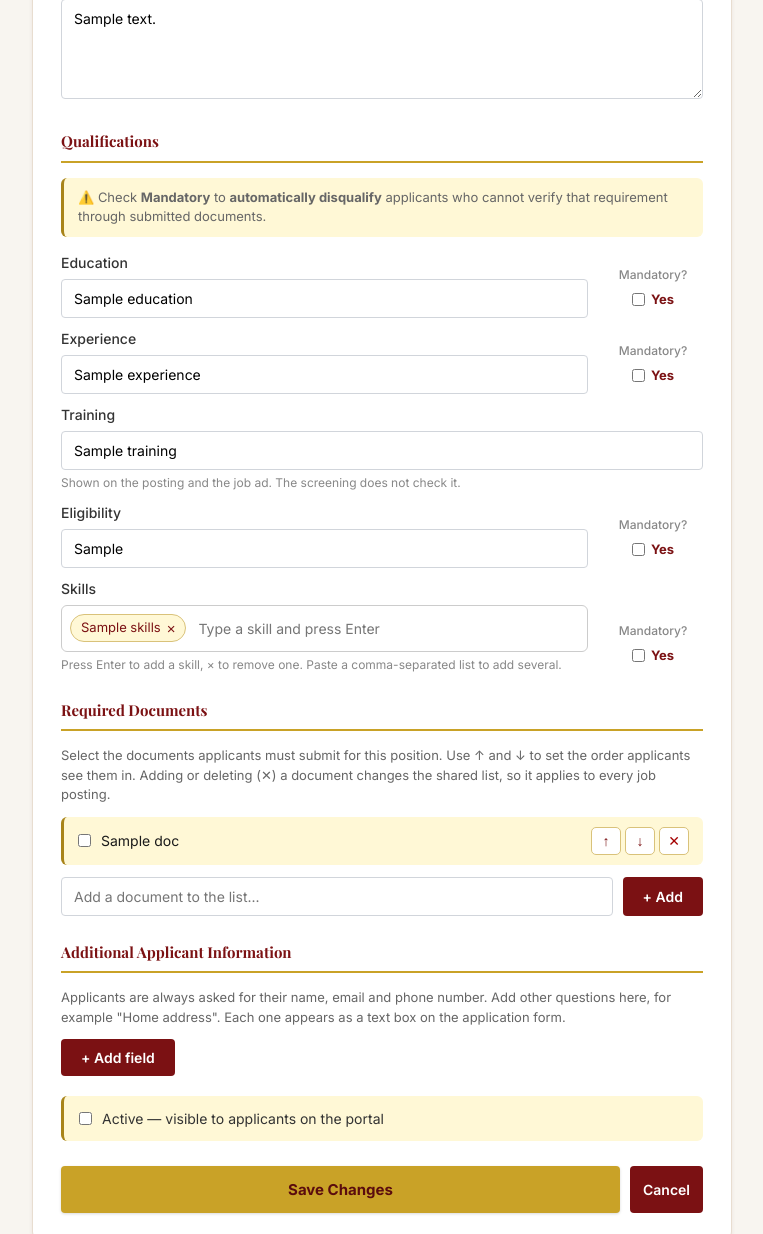
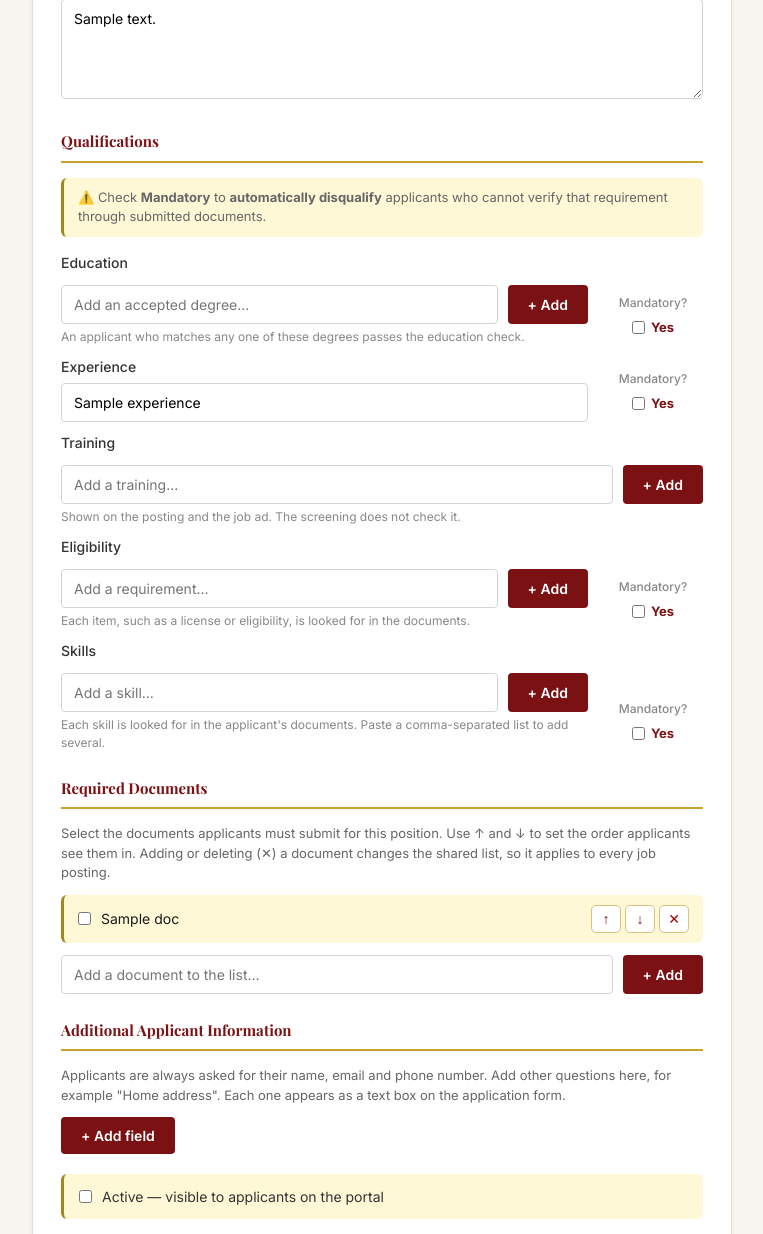
Before and after one commit to lichking1124-byte/hr_system, a Flask app: template templates/admin/job_form.html in a window 1280 px wide. Shown: the part 802-2036 px from the top of the page, without its empty margins (258-1021 px from the left). Run offline with Flask 3, Linux system fonts and the light colour scheme; the template is opened without the code that fills it: most values are stand-ins (such as "Sample title", 1, 10 or a date in 2020).

Commit message:
Per-posting add/remove lists for education, training, eligibility and skills

```diff
--- a/app.py
+++ b/app.py
@@ -130,7 +130,7 @@
 
 
 # ---------------------------------------------------------------- qualification lists (per posting)
-QUAL_COLUMNS = {'skills': 'skills', 'education': 'education', 'other': 'other_requirements'}
+QUAL_COLUMNS = {'skills': 'skills', 'education': 'education', 'training': 'training', 'other': 'other_requirements'}
 
 
 def split_items(text):
@@ -592,7 +592,7 @@
             request.form.get('deadline') or None,
             clean_position_type(request.form.get('position_type')),
             json.dumps(parse_extra_fields(request.form)),
-            (request.form.get('training') or '').strip()[:500]
+            qualification_value(request.form, 'training', 'training').strip()[:500]
         ))
         conn.commit()
         conn.close()
@@ -648,7 +648,7 @@
             request.form.get('deadline') or None,
             clean_position_type(request.form.get('position_type')),
             json.dumps(parse_extra_fields(request.form)),
-            (request.form.get('training') or '').strip()[:500],
+            qualification_value(request.form, 'training', 'training').strip()[:500],
             job_id
         ))
         conn.commit()
--- a/templates/admin/job_form.html
+++ b/templates/admin/job_form.html
@@ -57,6 +57,7 @@
     border-left: 3px solid var(--gold-dark);
     margin-bottom: 15px;
 }
+.qual-list { margin-top: 10px; }
 .doc-item .doc-name { flex: 1; }
 .doc-actions { display: flex; gap: 4px; }
 .doc-btn {
@@ -82,6 +83,27 @@
 {% endblock %}
 
 {% block content %}
+{% macro qual_row(kind, name) %}
+<div class="doc-item">
+    <input type="hidden" name="qual_{{ kind }}" value="{{ name }}">
+    <span class="doc-name">{{ name }}</span>
+    <span class="doc-actions">
+        <button type="button" class="doc-btn danger" data-act="remove" title="Remove" aria-label="Remove: {{ name }}">✕</button>
+    </span>
+</div>
+{% endmacro %}
+
+{% macro qual_list(kind, items, placeholder, hint) %}
+<div class="qual-list" data-kind="{{ kind }}">
+    {% for name in items %}{{ qual_row(kind, name) }}{% endfor %}
+</div>
+<div class="add-doc">
+    <input type="text" class="qual-add-input" data-kind="{{ kind }}" maxlength="400" placeholder="{{ placeholder }}" aria-label="{{ placeholder }}">
+    <button type="button" class="btn btn-primary qual-add-btn" data-kind="{{ kind }}">+ Add</button>
+</div>
+<div class="field-hint">{{ hint }}</div>
+{% endmacro %}
+
 <div style="max-width:700px; margin:0 auto;">
     <div class="page-header">
         <h1>{% if job %}Edit Job Posting{% else %}New Job Posting{% endif %}</h1>
@@ -90,6 +112,7 @@
 
     <div class="card">
         <form method="POST" id="job-form">
+            <input type="hidden" name="qual_present" value="1">
             <div class="section-divider">Position Details</div>
 
             <label>Campus *</label>
@@ -137,8 +160,8 @@
             <div class="qual-row">
                 <div>
                     <label style="margin-top:0;">Education</label>
-                    <input name="education" placeholder="e.g. Bachelor's degree in any field"
-                           value="{{ job.education if job else '' }}">
+                    {{ qual_list('education', qual_items['education'], 'Add an accepted degree...',
+                                 'An applicant who matches any one of these degrees passes the education check.') }}
                 </div>
                 <div class="mandatory-box">
                     <label>Mandatory?</label>
@@ -171,18 +194,16 @@
             <div class="qual-row">
                 <div>
                     <label style="margin-top:0;">Training</label>
-                    <input name="training" maxlength="500" placeholder="e.g. 8 hours of relevant training"
-                           value="{{ job.training if job and job.training else '' }}">
-                    <div class="field-hint">Shown on the posting and the job ad. The screening does not check it.</div>
+                    {{ qual_list('training', qual_items['training'], 'Add a training...',
+                                 'Shown on the posting and the job ad. The screening does not check it.') }}
                 </div>
             </div>
 
             <div class="qual-row">
                 <div>
                     <label style="margin-top:0;">Eligibility</label>
-                    <input name="other_requirements"
-                           placeholder="e.g. PRC License, CS Professional, willing to work on-site"
-                           value="{{ job.other_requirements if job else '' }}">
+                    {{ qual_list('other', qual_items['other'], 'Add a requirement...',
+                                 'Each item, such as a license or eligibility, is looked for in the documents.') }}
                 </div>
                 <div class="mandatory-box">
                     <label>Mandatory?</label>
@@ -198,12 +219,8 @@
             <div class="qual-row">
                 <div>
                     <label style="margin-top:0;">Skills</label>
-                    <input type="hidden" name="skills" id="skills-value" value="{{ job.skills if job else '' }}">
-                    <div class="chip-box" id="skills-box">
-                        <input type="text" id="skill-input" maxlength="80"
-                               placeholder="Type a skill and press Enter" aria-label="Add a skill">
-                    </div>
-                    <div class="field-hint">Press Enter to add a skill, × to remove one. Paste a comma-separated list to add several.</div>
+                    {{ qual_list('skills', qual_items['skills'], 'Add a skill...',
+                                 'Each skill is looked for in the applicant\'s documents. Paste a comma-separated list to add several.') }}
                 </div>
                 <div class="mandatory-box">
                     <label>Mandatory?</label>
@@ -417,57 +434,74 @@
     preset.forEach(name => addDocItem(name, true));
 }
 
-/* ---------- required skills as a list ---------- */
+/* ---------- qualification lists (skills, education, other requirements): separate for each posting ---------- */
 (function () {
-    const hidden = document.getElementById('skills-value');
-    const box = document.getElementById('skills-box');
-    const input = document.getElementById('skill-input');
-    const form = document.getElementById('job-form');
-    let skills = [];
-
-    function sync() {
-        hidden.value = skills.join(', ');
-        Array.prototype.slice.call(box.querySelectorAll('.chip')).forEach(c => c.remove());
-        skills.forEach(function (skill, i) {
-            const chip = document.createElement('span');
-            chip.className = 'chip';
-            chip.appendChild(document.createTextNode(skill));
-            const x = document.createElement('button');
-            x.type = 'button';
-            x.textContent = '\u00d7';
-            x.title = 'Remove';
-            x.setAttribute('aria-label', 'Remove skill: ' + skill);
-            x.addEventListener('click', function () { skills.splice(i, 1); sync(); });
-            chip.appendChild(x);
-            box.insertBefore(chip, input);
-        });
+    /* 'A, B (x, y); C' -> ['A', 'B (x, y)', 'C']  (commas inside brackets do not split) */
+    function splitItems(text) {
+        const items = []; let buf = ''; let depth = 0;
+        for (const ch of String(text)) {
+            if (ch === '(') { depth++; } else if (ch === ')' && depth) { depth--; }
+            if (depth === 0 && (ch === ',' || ch === ';' || ch === '\n' || ch === '\r')) { items.push(buf); buf = ''; }
+            else { buf += ch; }
+        }
+        items.push(buf);
+        return items.map(function (s) { return s.replace(/\s+/g, ' ').trim(); }).filter(Boolean);
     }
 
-    function addSkills(text) {
-        String(text).split(/[,;\n]+/).map(s => s.trim()).filter(Boolean).forEach(function (s) {
-            if (!skills.some(x => x.toLowerCase() === s.toLowerCase())) { skills.push(s); }
-        });
-        sync();
+    function addRow(list, kind, name) {
+        const div = document.createElement('div');
+        div.className = 'doc-item';
+        const hidden = document.createElement('input');
+        hidden.type = 'hidden';
+        hidden.name = 'qual_' + kind;
+        hidden.value = name;
+        const label = document.createElement('span');
+        label.className = 'doc-name';
+        label.textContent = name;
+        const actions = document.createElement('span');
+        actions.className = 'doc-actions';
+        actions.appendChild(actionButton('remove', '\u2715', 'Remove', name, true));
+        div.appendChild(hidden);
+        div.appendChild(label);
+        div.appendChild(actions);
+        list.appendChild(div);
     }
 
-    input.addEventListener('keydown', function (e) {
-        if (e.key === 'Enter' || e.key === ',') {
+    Array.prototype.forEach.call(document.querySelectorAll('.qual-list'), function (list) {
+        const kind = list.dataset.kind;
+        const input = document.querySelector('.qual-add-input[data-kind="' + kind + '"]');
+        const addBtn = document.querySelector('.qual-add-btn[data-kind="' + kind + '"]');
+
+        function add() {
+            const have = Array.prototype.map.call(list.querySelectorAll('input[type="hidden"]'), function (h) { return h.value.toLowerCase(); });
+            splitItems(input.value).forEach(function (name) {
+                name = name.slice(0, 120);
+                if (have.indexOf(name.toLowerCase()) < 0) { addRow(list, kind, name); have.push(name.toLowerCase()); }
+            });
+            input.value = '';
+            input.focus();
+        }
+
+        list.addEventListener('click', function (e) {
+            const btn = e.target.closest('.doc-btn');
+            if (btn && btn.dataset.act === 'remove') { btn.closest('.doc-item').remove(); }
+        });
+        addBtn.addEventListener('click', add);
+        input.addEventListener('keydown', function (e) {
+            if (e.key === 'Enter') { e.preventDefault(); add(); }
+        });
+    });
+
+    /* a typed item that was never added would be lost, so stop the save and say so */
+    document.getElementById('job-form').addEventListener('submit', function (e) {
+        const pending = Array.prototype.find.call(document.querySelectorAll('.qual-add-input, #custom-doc'),
+                                                  function (i) { return i.value.trim(); });
+        if (pending) {
             e.preventDefault();
-            if (input.value.trim()) { addSkills(input.value); input.value = ''; }
-        } else if (e.key === 'Backspace' && !input.value && skills.length) {
-            skills.pop(); sync();
+            alert('You typed "' + pending.value.trim() + '" but have not pressed + Add yet. Press + Add (or clear the box), then save.');
+            pending.focus();
         }
     });
-    input.addEventListener('paste', function (e) {
-        const text = (e.clipboardData || window.clipboardData).getData('text');
-        if (/[,;\n]/.test(text)) { e.preventDefault(); addSkills(text); }
-    });
-    box.addEventListener('click', function (e) { if (e.target === box) { input.focus(); } });
-    form.addEventListener('submit', function () {
-        if (input.value.trim()) { addSkills(input.value); input.value = ''; }
-        hidden.value = skills.join(', ');
-    });
-    addSkills(hidden.value);
 })();
 
 /* ---------- extra applicant information fields ---------- */
```
